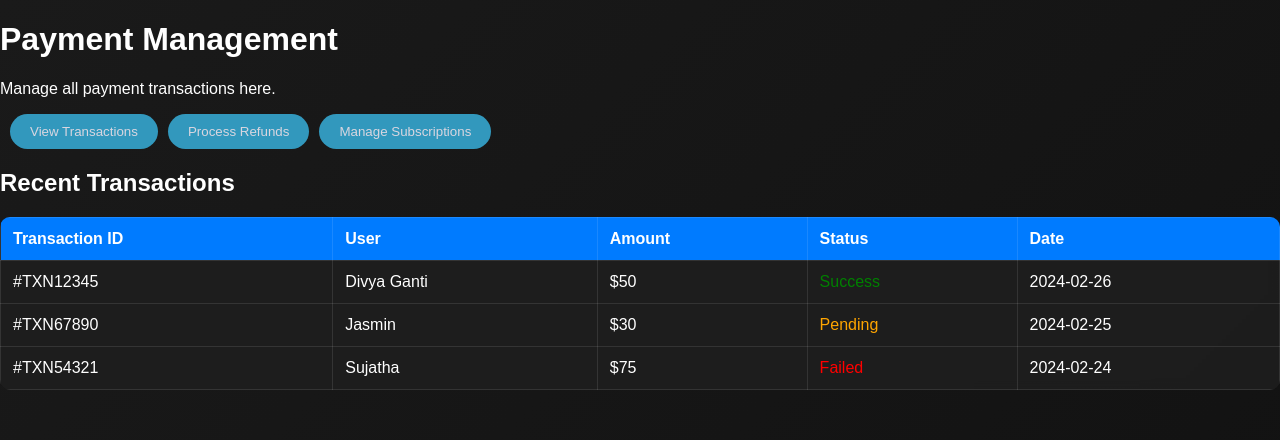
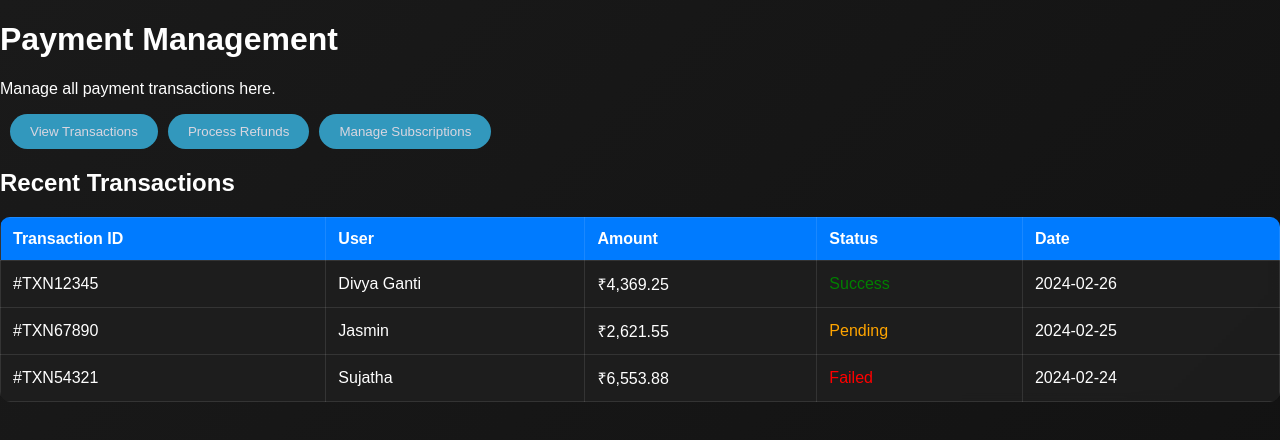
Before and after one commit to divyasai2004/Healthcare-Chatbot, a React (Create React App) app: page /admin/payment-management in a window 1280 px wide. Shown: the top 440 px of the page. Built offline with nearby package versions, Linux system fonts and the light colour scheme.

Commit message:
Download-Features-6March

```diff
--- a/src/pages/admin/Refunds.jsx
+++ b/src/pages/admin/Refunds.jsx
@@ -2,8 +2,8 @@ import React, { useState } from "react";
 
 const Refunds = () => {
   const [refundRequests, setRefundRequests] = useState([
-    { id: "#REF56789", user: "Divya Ganti", amount: "$40", reason: "Duplicate payment" },
-    { id: "#REF11223", user: "Jasmin", amount: "$25", reason: "Service not received" },
+    { id: "#REF56789", user: "Divya Ganti", amount: "₹3,495.40", reason: "Duplicate payment" },
+    { id: "#REF11223", user: "Jasmin", amount: "₹2,184.63", reason: "Service not received" },
   ]);
 
   const handleAction = (id, action) => {
--- a/src/pages/admin/Transactions.jsx
+++ b/src/pages/admin/Transactions.jsx
@@ -3,9 +3,9 @@ import "./AdminDashboard.css"; // Import styles
 
 const Transactions = () => {
   const transactions = [
-    { id: "#TXN12345", user: "Divya Ganti", amount: "$50", status: "Success", date: "2024-02-26" },
-    { id: "#TXN67890", user: "Jasmin", amount: "$30", status: "Pending", date: "2024-02-25" },
-    { id: "#TXN54321", user: "Sujatha", amount: "$75", status: "Failed", date: "2024-02-24" },
+    { id: "#TXN12345", user: "Divya Ganti", amount: "₹4,369.25", status: "Success", date: "2024-02-26" },
+    { id: "#TXN67890", user: "Jasmin", amount: "₹2,621.55", status: "Pending", date: "2024-02-25" },
+    { id: "#TXN54321", user: "Sujatha", amount: "₹6,553.88", status: "Failed", date: "2024-02-24" },
   ];
 
   return (
@@ -38,3 +38,44 @@ const Transactions = () => {
 };
 
 export default Transactions;
+
+// import React from "react";
+// import "./AdminDashboard.css"; // Import styles
+
+// const Transactions = () => {
+//   const transactions = [
+//     { id: "#TXN12345", user: "Divya Ganti", amount: "$50", status: "Success", date: "2024-02-26" },
+//     { id: "#TXN67890", user: "Jasmin", amount: "$30", status: "Pending", date: "2024-02-25" },
+//     { id: "#TXN54321", user: "Sujatha", amount: "$75", status: "Failed", date: "2024-02-24" },
+//   ];
+
+//   return (
+//     <div>
+//       <h2>Recent Transactions</h2>
+//       <table className="transactions-table">
+//         <thead>
+//           <tr>
+//             <th>Transaction ID</th>
+//             <th>User</th>
+//             <th>Amount</th>
+//             <th>Status</th>
+//             <th>Date</th>
+//           </tr>
+//         </thead>
+//         <tbody>
+//           {transactions.map((txn, index) => (
+//             <tr key={index}>
+//               <td>{txn.id}</td>
+//               <td>{txn.user}</td>
+//               <td>{txn.amount}</td>
+//               <td className={`status ${txn.status.toLowerCase()}`}>{txn.status}</td>
+//               <td>{txn.date}</td>
+//             </tr>
+//           ))}
+//         </tbody>
+//       </table>
+//     </div>
+//   );
+// };
+
+// export default Transactions;
--- a/src/pages/appointment/Appointment.jsx
+++ b/src/pages/appointment/Appointment.jsx
@@ -30,6 +30,7 @@ const Appointment = () => {
 
     return (
         <div className={styles.appointment}>
+            <h1 className={styles.title}>Book an Appointment</h1>
             <div className={styles.doctorbox}>
                 <h1 className={styles.fields}>Doctor: </h1>
                 <input className={styles.doctor} type="text" value={doctor} readOnly />
--- a/src/pages/payment/Payment.jsx
+++ b/src/pages/payment/Payment.jsx
@@ -366,7 +366,7 @@ const Payment = () => {
                 <input
                   id="customerId"
                   type="text"
-                  placeholder="Customer or User ID"
+                  placeholder="Customer or User ID (e.g. CUST12345)"
                   value={netbankingDetails.customerId}
                   onChange={(e) => setNetbankingDetails({ ...netbankingDetails, customerId: e.target.value })}
                   required
@@ -390,7 +390,7 @@ const Payment = () => {
           )}
         </section>
 
-        <button type="submit" className={`pay-now ${isProcessing ? "processing" : ""}`} disabled={isProcessing || !isPaymentValid()}>
+        <button type="submit" className={`pay-now ${isProcessing ? "processing" : ""}`}>
           {isProcessing ? <div className="loader"></div> : "Proceed to Pay"}
         </button>
       </form>
--- a/src/pages/plan/Plans.jsx
+++ b/src/pages/plan/Plans.jsx
@@ -15,7 +15,7 @@ const Plans = () => {
         <div className="plan-card basic">
           <h2>Basic</h2>
           <p>For personal use and exploration</p>
-          <h3>$0</h3>
+          <h3>₹0</h3>
           <ul>
             <li>✔ 100 requests per day</li>
             <li>✔ Free trial features access</li>
@@ -28,7 +28,7 @@ const Plans = () => {
         <div className="plan-card premium">
           <h2>Premium</h2>
           <p>For professionals & small businesses</p>
-          <h3>$9.99</h3>
+          <h3>₹999</h3>
           <ul>
             <li>✔ Unlimited chatbot access</li>
             <li>✔ Full AI-powered analysis</li>
@@ -42,3 +42,49 @@ const Plans = () => {
 };
 
 export default Plans;
+
+
+// import React from "react";
+// import { useNavigate } from "react-router-dom";
+// import "./plans.css";
+
+// const Plans = () => {
+//   const navigate = useNavigate();
+
+//   return (
+//     <div className="plans-container">
+//       <h1 className="plans-title">Choose Your Plan</h1>
+//       <p className="plans-subtitle">Find the best plan that fits your needs</p>
+
+//       <div className="plans-grid">
+//         {/* Free Plan */}
+//         <div className="plan-card basic">
+//           <h2>Basic</h2>
+//           <p>For personal use and exploration</p>
+//           <h3>$0</h3>
+//           <ul>
+//             <li>✔ 100 requests per day</li>
+//             <li>✔ Free trial features access</li>
+//             <li>✔ Limited chatbot history</li>
+//           </ul>
+//           <button onClick={() => navigate("/register")}>Get Started</button>
+//         </div>
+
+//         {/* Premium Plan */}
+//         <div className="plan-card premium">
+//           <h2>Premium</h2>
+//           <p>For professionals & small businesses</p>
+//           <h3>$9.99</h3>
+//           <ul>
+//             <li>✔ Unlimited chatbot access</li>
+//             <li>✔ Full AI-powered analysis</li>
+//             <li>✔ Priority support</li>
+//           </ul>
+//           <button onClick={() => navigate("/payment")}>Upgrade Now</button>
+//         </div>
+//       </div>
+//     </div>
+//   );
+// };
+
+// export default Plans;
```
Also changed, not shown: src/component/features/features.css (+0 -18 lines), src/pages/homepage/LandingPage.jsx (+99 -5 lines), src/pages/login/login.css (+0 -59 lines).
